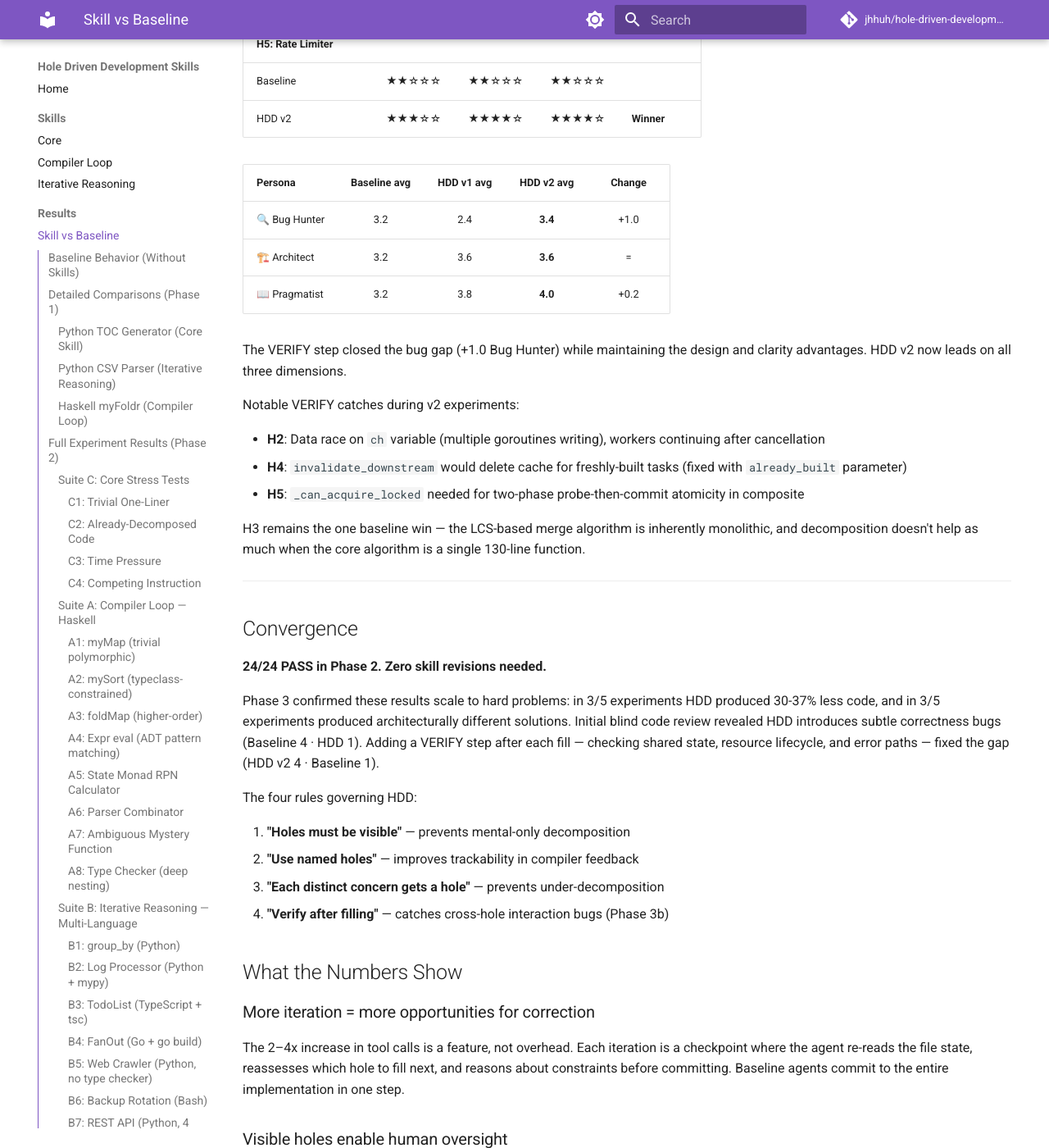
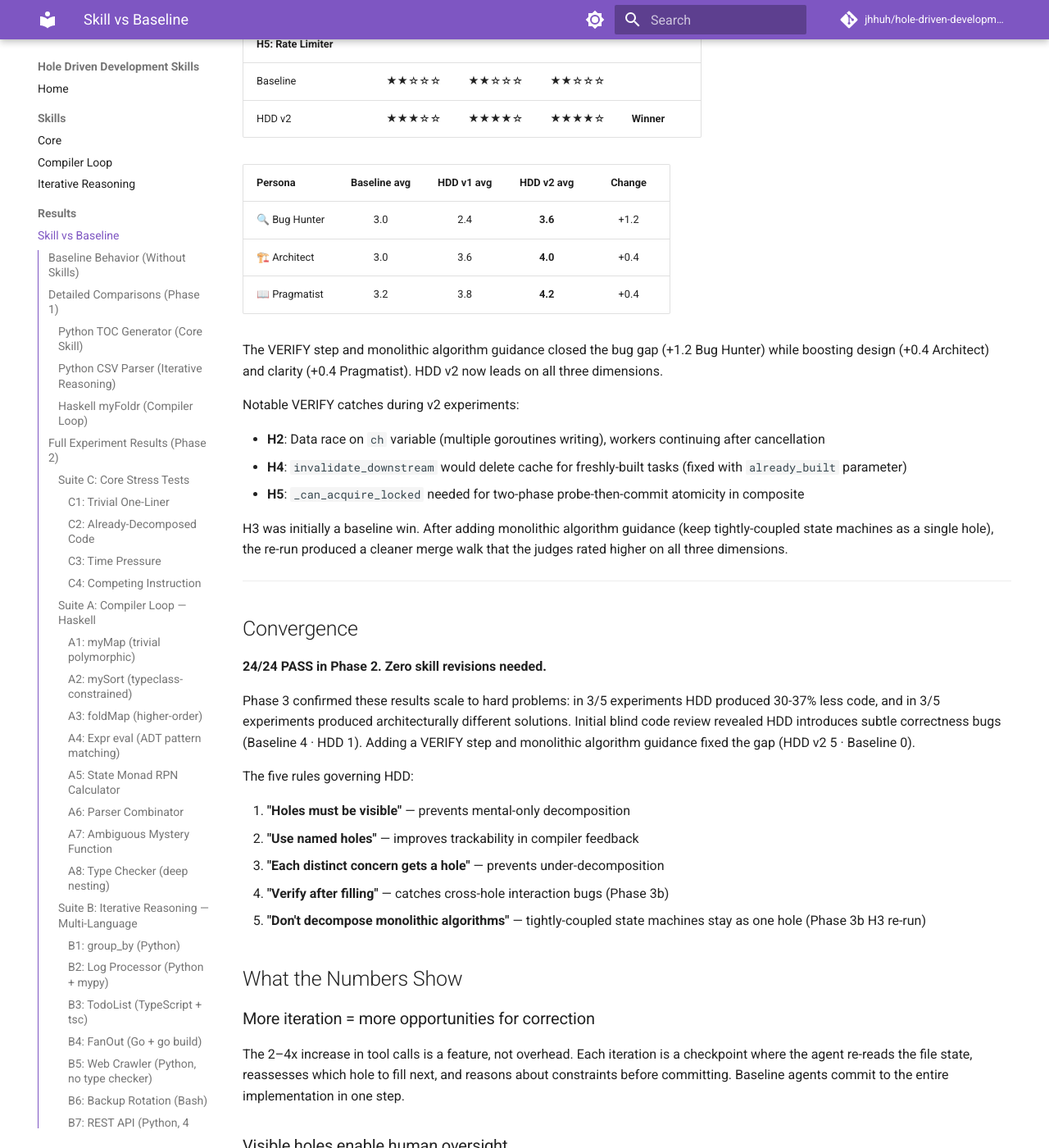
Before and after one commit to jhhuh/hole-driven-development-skill, an MkDocs documentation site: the page built from docs-site/results.md, in a window 1280 px wide and 1400 px high, scrolled down 15643 px. Shown: the whole window at 82% size. Built offline with MkDocs 1.6.1 and Material for MkDocs 9.7.7, drawn with Linux system fonts in a browser that asks for light colours; comment, search, counter and statistics services are not loaded; some of the changed text lies outside the part shown.

Commit message:
test: re-run H3 merge with monolithic guidance — HDD now wins 5/0
H3 was the only baseline win in Phase 3b. After adding monolithic algorithm
guidance (keep tightly-coupled state machines as a single hole), the re-run
produced a cleaner merge walk. Blind judge scores: HDD Bug=4 Arch=5 Prag=5
vs Baseline Bug=3 Arch=3 Prag=3. Overall tally now HDD 5 · Baseline 0.

```diff
--- a/docs-site/results.md
+++ b/docs-site/results.md
@@ -454,7 +454,7 @@ Root cause analysis of Phase 3 bugs revealed a common pattern: each hole fill wa
 
 All five experiments re-run with improved skills, same prompts, same blind judging methodology.
 
-**Result: HDD v2 4 · Baseline 1** (was Baseline 4 · HDD 1)
+**Result: HDD v2 5 · Baseline 0** (was Baseline 4 · HDD 1)
 
 | | 🔍 Bugs | 🏗️ Design | 📖 Clarity | |
 |:---|:---:|:---:|:---:|:---|
@@ -465,8 +465,8 @@ All five experiments re-run with improved skills, same prompts, same blind judgi
 | Baseline | ★★★☆☆ | ★★★★☆ | ★★★★☆ | |
 | HDD v2 | ★★★★☆ | ★★★☆☆ | ★★★☆☆ | **Winner** |
 | **H3: Three-Way Merge** | | | | |
-| Baseline | ★★★★☆ | ★★★★☆ | ★★★☆☆ | **Winner** |
-| HDD v2 | ★★★☆☆ | ★★★☆☆ | ★★★★☆ | |
+| Baseline | ★★★☆☆ | ★★★☆☆ | ★★★☆☆ | |
+| HDD v2 | ★★★★☆ | ★★★★★ | ★★★★★ | **Winner** |
 | **H4: Build System** | | | | |
 | Baseline | ★★★★☆ | ★★★☆☆ | ★★★★☆ | |
 | HDD v2 | ★★★☆☆ | ★★★★☆ | ★★★★☆ | **Winner** |
@@ -476,11 +476,11 @@ All five experiments re-run with improved skills, same prompts, same blind judgi
 
 | Persona | Baseline avg | HDD v1 avg | HDD v2 avg | Change |
 |---|:---:|:---:|:---:|:---:|
-| 🔍 Bug Hunter | 3.2 | 2.4 | **3.4** | +1.0 |
-| 🏗️ Architect | 3.2 | 3.6 | **3.6** | = |
-| 📖 Pragmatist | 3.2 | 3.8 | **4.0** | +0.2 |
+| 🔍 Bug Hunter | 3.0 | 2.4 | **3.6** | +1.2 |
+| 🏗️ Architect | 3.0 | 3.6 | **4.0** | +0.4 |
+| 📖 Pragmatist | 3.2 | 3.8 | **4.2** | +0.4 |
 
-The VERIFY step closed the bug gap (+1.0 Bug Hunter) while maintaining the design and clarity advantages. HDD v2 now leads on all three dimensions.
+The VERIFY step and monolithic algorithm guidance closed the bug gap (+1.2 Bug Hunter) while boosting design (+0.4 Architect) and clarity (+0.4 Pragmatist). HDD v2 now leads on all three dimensions.
 
 Notable VERIFY catches during v2 experiments:
 
@@ -488,7 +488,7 @@ Notable VERIFY catches during v2 experiments:
 - **H4**: `invalidate_downstream` would delete cache for freshly-built tasks (fixed with `already_built` parameter)
 - **H5**: `_can_acquire_locked` needed for two-phase probe-then-commit atomicity in composite
 
-H3 remains the one baseline win — the LCS-based merge algorithm is inherently monolithic, and decomposition doesn't help as much when the core algorithm is a single 130-line function.
+H3 was initially a baseline win. After adding monolithic algorithm guidance (keep tightly-coupled state machines as a single hole), the re-run produced a cleaner merge walk that the judges rated higher on all three dimensions.
 
 ---
 
@@ -496,14 +496,15 @@ H3 remains the one baseline win — the LCS-based merge algorithm is inherently
 
 **24/24 PASS in Phase 2. Zero skill revisions needed.**
 
-Phase 3 confirmed these results scale to hard problems: in 3/5 experiments HDD produced 30-37% less code, and in 3/5 experiments produced architecturally different solutions. Initial blind code review revealed HDD introduces subtle correctness bugs (Baseline 4 · HDD 1). Adding a VERIFY step after each fill — checking shared state, resource lifecycle, and error paths — fixed the gap (HDD v2 4 · Baseline 1).
+Phase 3 confirmed these results scale to hard problems: in 3/5 experiments HDD produced 30-37% less code, and in 3/5 experiments produced architecturally different solutions. Initial blind code review revealed HDD introduces subtle correctness bugs (Baseline 4 · HDD 1). Adding a VERIFY step and monolithic algorithm guidance fixed the gap (HDD v2 5 · Baseline 0).
 
-The four rules governing HDD:
+The five rules governing HDD:
 
 1. **"Holes must be visible"** — prevents mental-only decomposition
 2. **"Use named holes"** — improves trackability in compiler feedback
 3. **"Each distinct concern gets a hole"** — prevents under-decomposition
 4. **"Verify after filling"** — catches cross-hole interaction bugs (Phase 3b)
+5. **"Don't decompose monolithic algorithms"** — tightly-coupled state machines stay as one hole (Phase 3b H3 re-run)
 
 ## What the Numbers Show
 
```
Also changed, not shown: other parts of docs-site/results.md (+1 -1 lines), README.md (+8 -8 lines), 1 other file.
